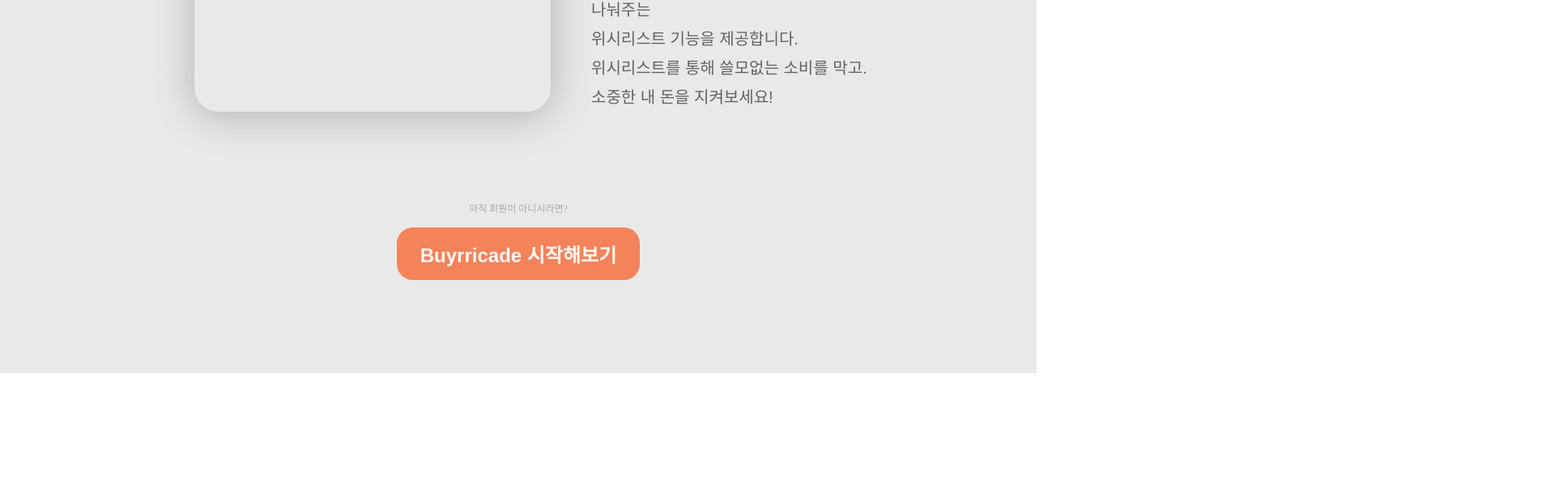
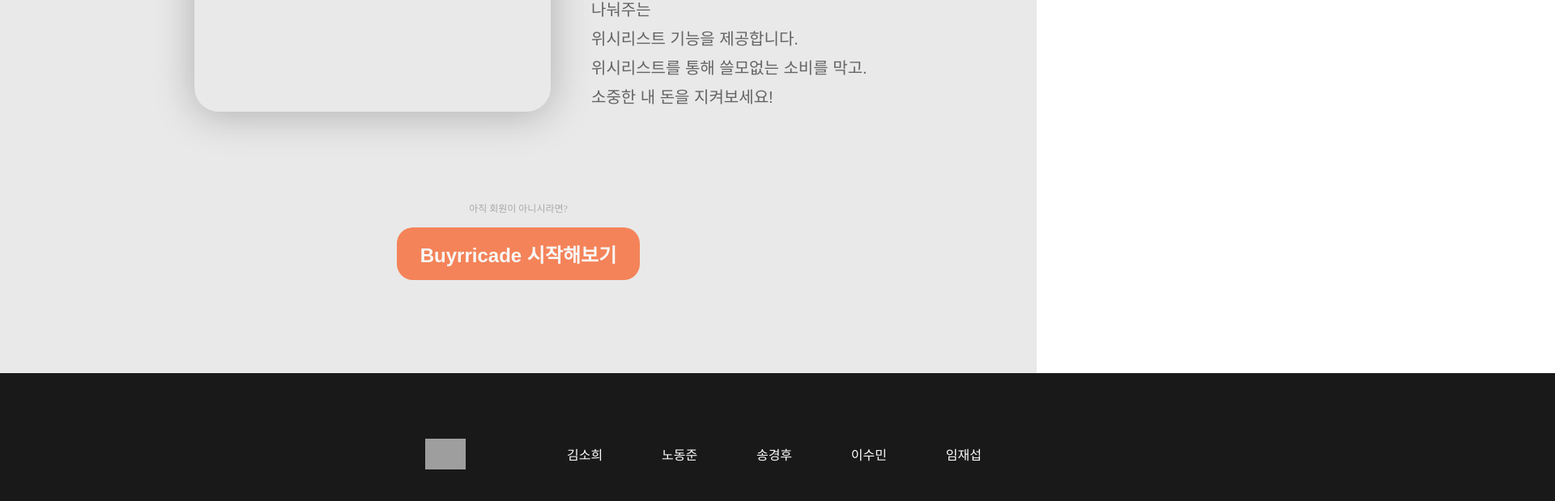
Before and after one commit to gitpcu/seb44_main_007, a React (Create React App) app in the folder client/: page / in a window 1280 px wide. Shown: the part 3174-3793 px from the top of the page at 81% size, 1920 px wide, since content can reach past the window. Before the commit the page ends 3635 px from the top, so only its background shows below. Built offline with nearby package versions, Linux system fonts and the light colour scheme; grey boxes are pictures that could not be loaded; the HTML template or start-up script is replaced by a standard one; a web font is replaced by a local one.

Commit message:
📝feat: Footer 임시 추가 Footer 영역 생성 및 내용 삽입

```diff
--- a/client/src/Pages/Home.jsx
+++ b/client/src/Pages/Home.jsx
@@ -149,6 +149,34 @@
   font-size: 24px;
   margin: 15px 0px;
 `
+const Footer = styled.footer`
+  width: 100%;
+  height: 100px;
+  padding: 50px 500px;
+  background-color: #191919;
+  display: flex;
+  flex-direction: row;
+`
+const FooterLogoDiv = styled.div`
+  width: 100px;
+  height: 100px;
+  max-width: 100%;
+  display: flex;
+  justify-content: center;
+  align-items: center;
+`
+const FooterLogo = styled.img`
+  width: 50px;
+`
+const FooterNameDiv = styled.div`
+  width: 40%;
+  display: flex;
+  flex-direction: row;
+  justify-content: space-between;
+  align-items: center;
+  color: white;
+  margin-left: 100px;
+`
 export default function Home(){
   const innerText = [
     {
@@ -249,6 +277,18 @@
           </Link>
         </SignupDiv>
       </MainDescribeContainer>
+      <Footer>
+        <FooterLogoDiv>
+          <FooterLogo src='https://media.discordapp.net/attachments/1121698218313531492/1125698587003719740/Asset_4.png'></FooterLogo>
+        </FooterLogoDiv>
+        <FooterNameDiv>
+          <span>김소희</span>
+          <span>노동준</span>
+          <span>송경후</span>
+          <span>이수민</span>
+          <span>임재섭</span>
+        </FooterNameDiv>
+      </Footer>
     </>
   )
 }
```
